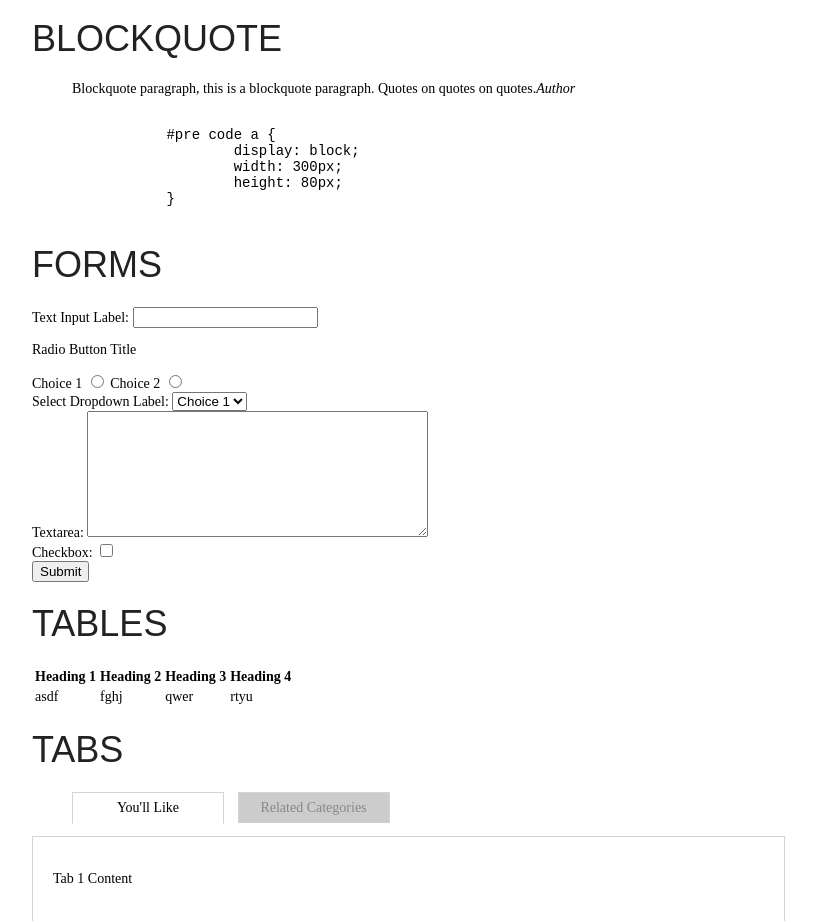
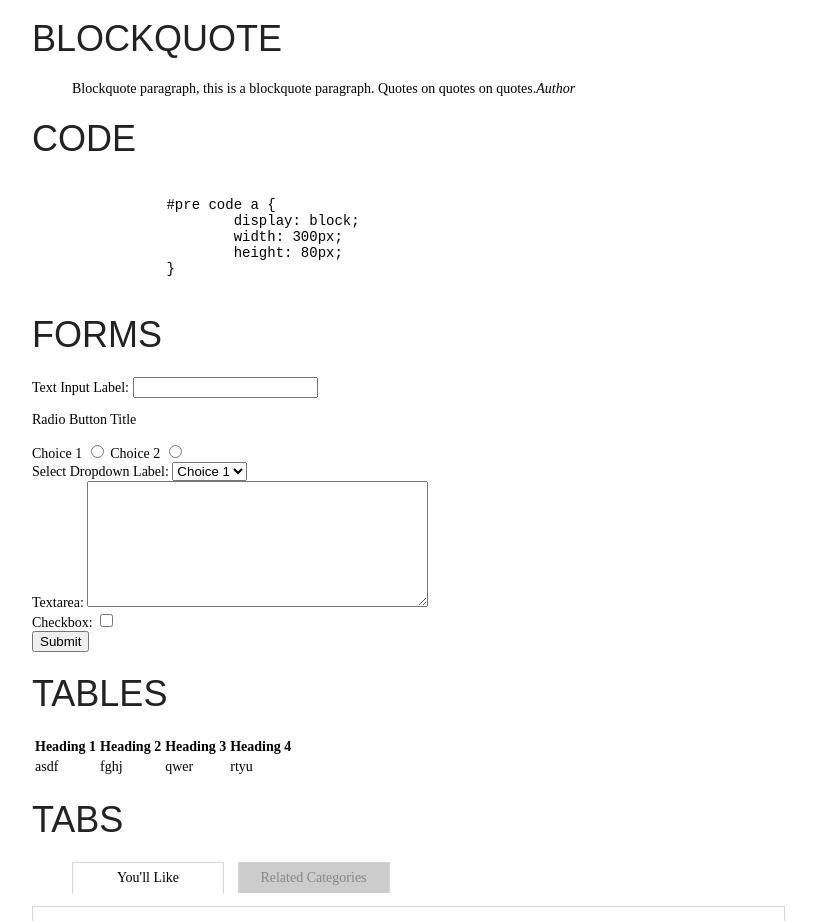
Before and after one commit to anayadesign/Style-Guide, a plain HTML site: page index.html in a window 1280 px wide. Shown: the part 1213-2134 px from the top of the page, without its empty margins (104-920 px from the left). Drawn offline with Linux system fonts and the light colour scheme.

Commit message:
Add Code heading

```diff
--- a/index.html
+++ b/index.html
@@ -92,6 +92,7 @@ filter: none;
                     <p>Blockquote paragraph, this is a blockquote paragraph. Quotes on quotes on quotes.<cite>Author</cite></p>
 
                 </blockquote>
+                <h1>Code</h1>
                 <pre><code>
                 #pre code a {
                 	display: block;
```
